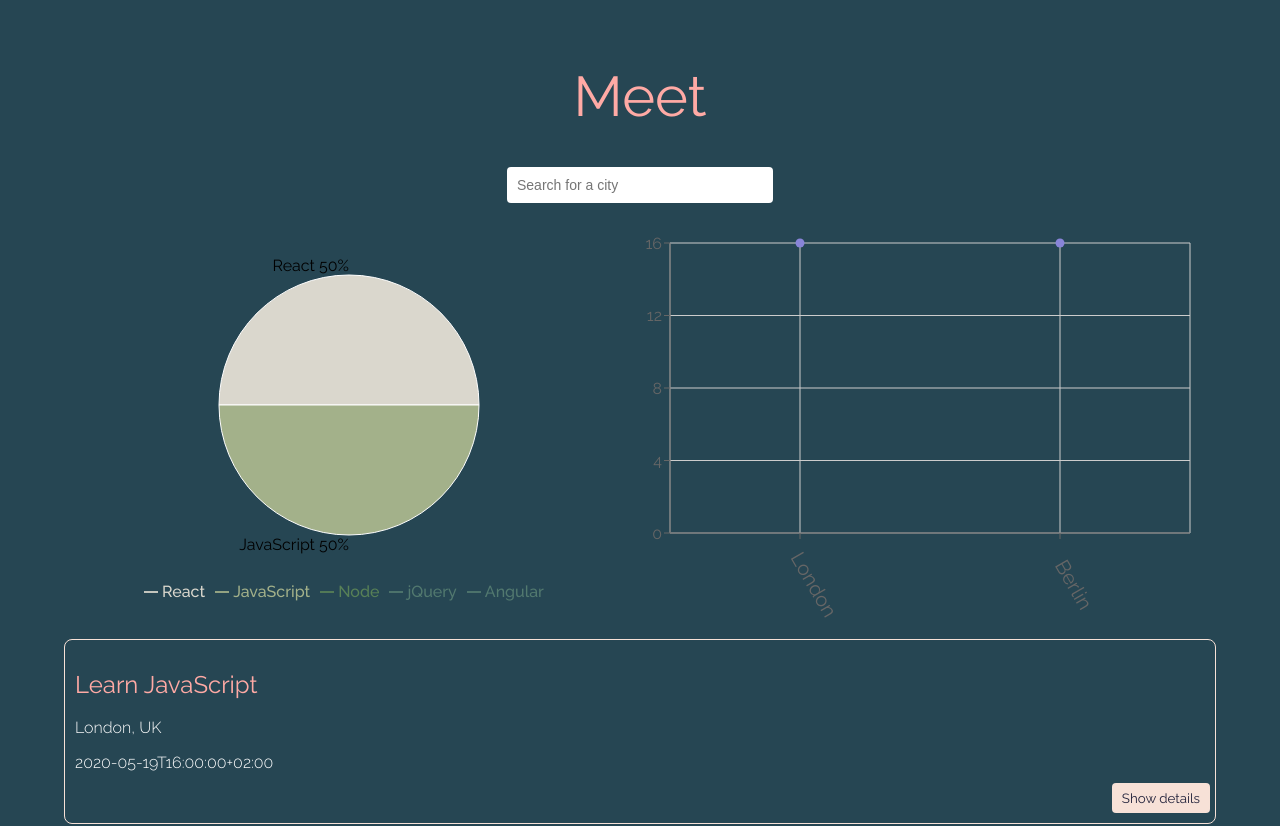
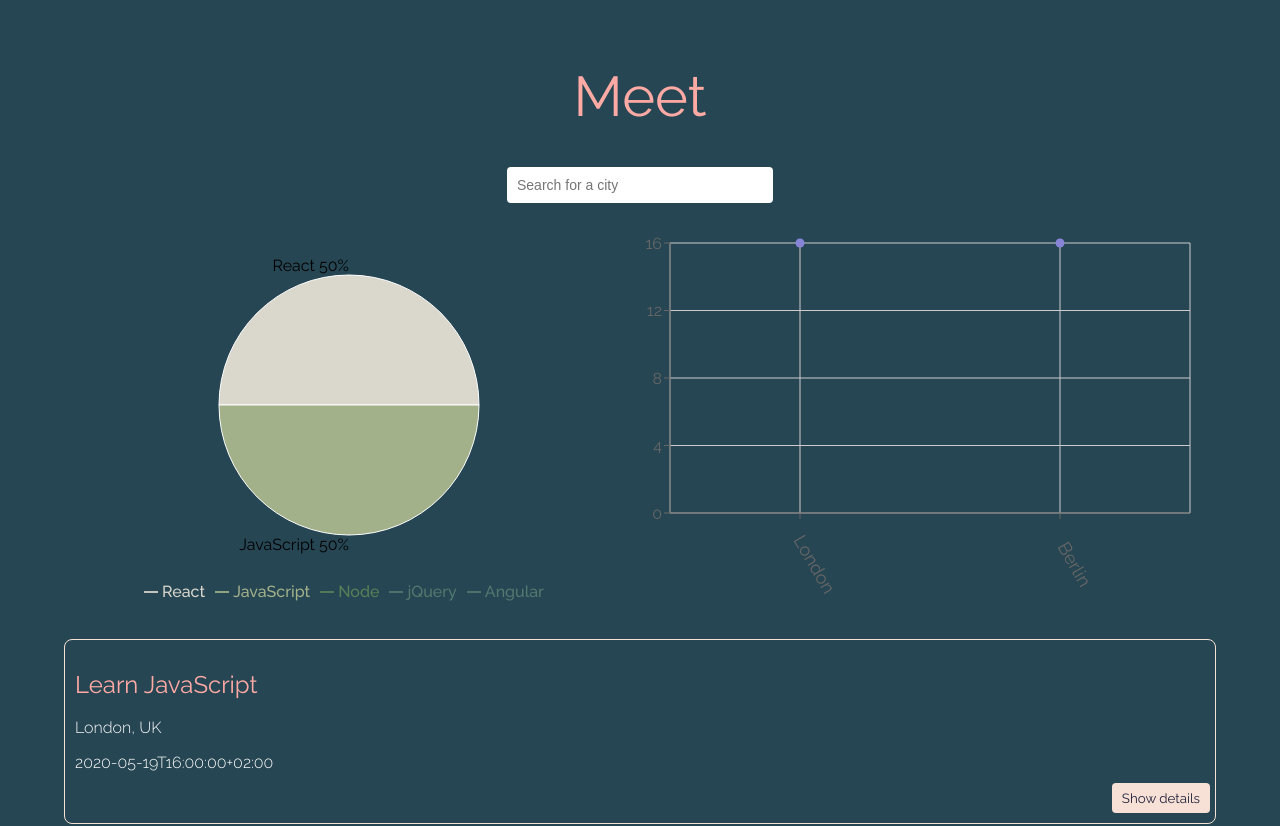
Before and after one commit to LeandraMT/meet_app, a React (Create React App) app: page / in a window 1280 px wide. Shown: the top 826 px of the page. Built offline with nearby package versions, Linux system fonts and the light colour scheme; what atatus-spa would draw is missing.

Commit message:
changed some stylings

```diff
--- a/src/components/CityEventsChart.js
+++ b/src/components/CityEventsChart.js
@@ -32,14 +32,14 @@ const CityEventsChart = ({ allLocations, events }) => {
                 margin={{
                     top: 20,
                     right: 20,
-                    bottom: 60,
+                    bottom: 80,
                     left: -30,
                 }}
             >
                 <CartesianGrid />
                 <XAxis
                     type="category" dataKey="city" name="City"
-                    angle={60} interval={0} tick={{ dx: 20, dy: 40, fontSize: 20 }}
+                    angle={60} interval={0} tick={{ dx: 20, dy: 40, fontSize: 18 }}
                 />
                 <YAxis type="number" dataKey="count" name="Number of Events" allowDecimals={false} />
                 <Tooltip cursor={{ strokeDasharray: '3 3' }} />
```
